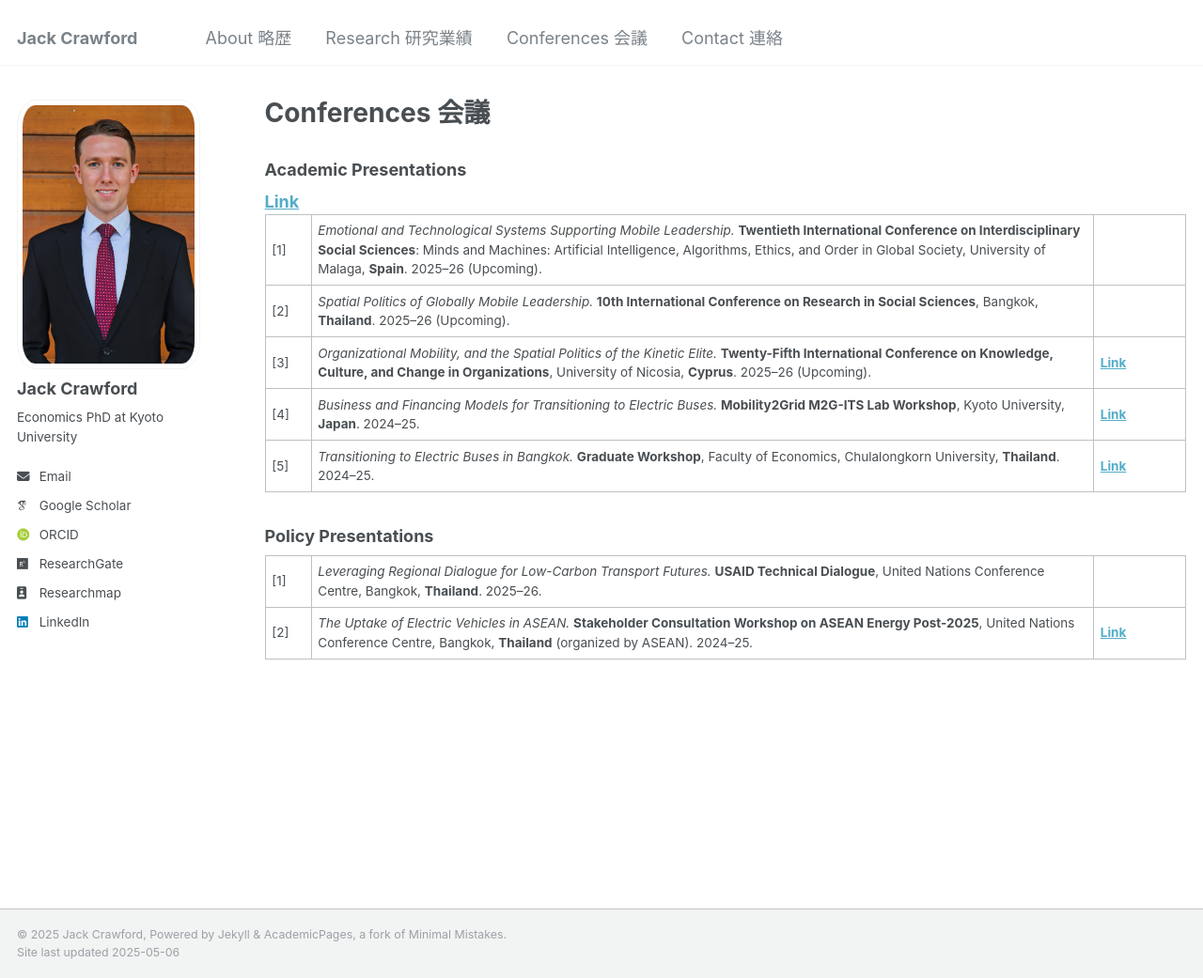
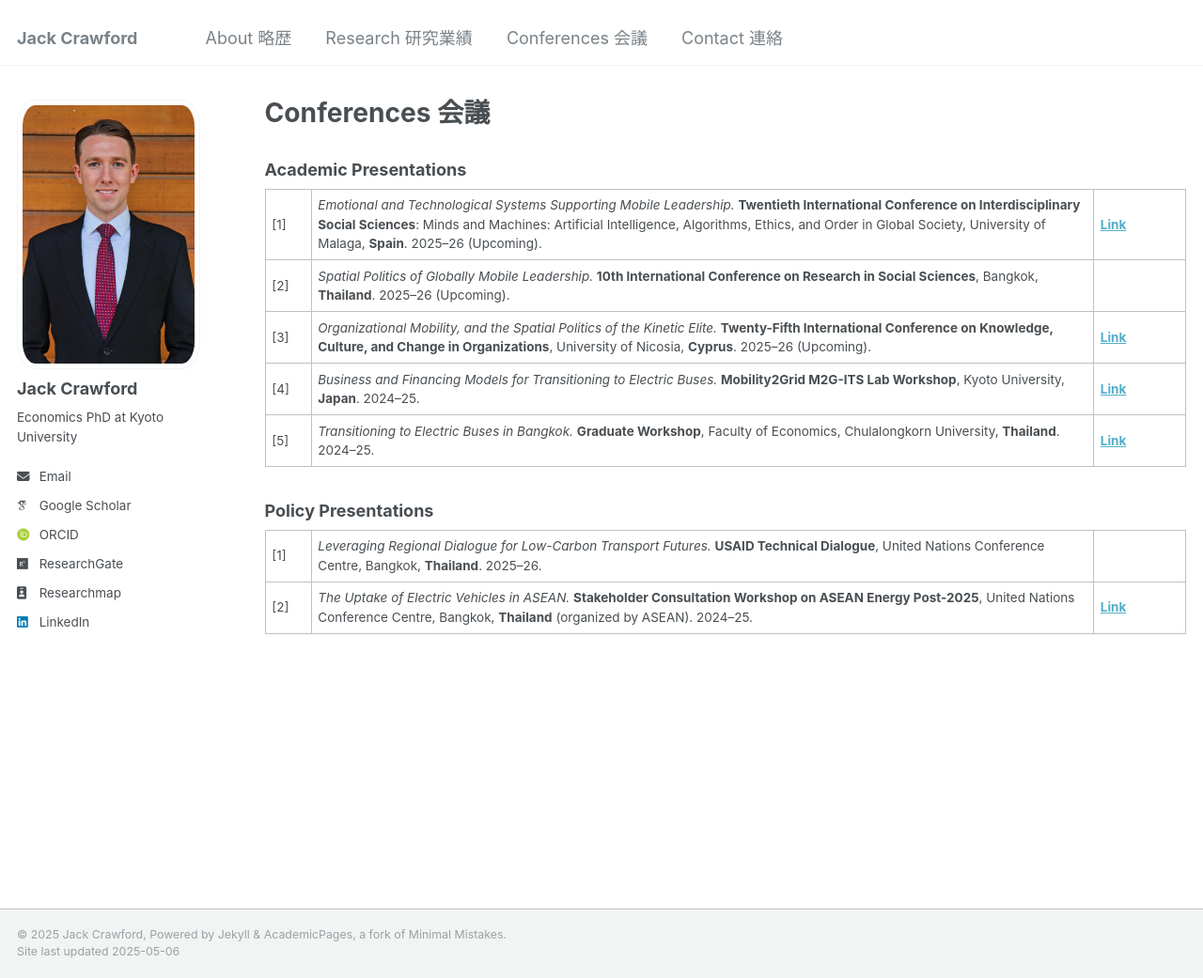
Before and after one commit to jackgcrawford/jackcrawford, a Jekyll site: the page built from _pages/talks.html, in a window 1280 px wide and 1041 px high. Shown: the whole window at 94% size. Built offline with Jekyll 4.4.1, drawn with Linux system fonts in a browser that asks for light colours; some web fonts are replaced.

Commit message:
Update talks.html

```diff
--- a/_pages/talks.html
+++ b/_pages/talks.html
@@ -16,8 +16,8 @@ author_profile: true
       <td width="85%">
         <em>Emotional and Technological Systems Supporting Mobile Leadership.</em>
         <strong>Twentieth International Conference on Interdisciplinary Social Sciences</strong>: Minds and Machines: Artificial Intelligence, Algorithms, Ethics, and Order in Global Society, University of Malaga, <strong>Spain</strong>. 2025–26 (Upcoming).
-      </td>
-      <td width="10%"></td>
+     </td>
+      <td width="10%">
         <a href="https://cgscholar.com/cg_event/events/I25en/proposal/79371" target="_blank"><strong>Link</strong></a>
       </td>
     </tr>
```
